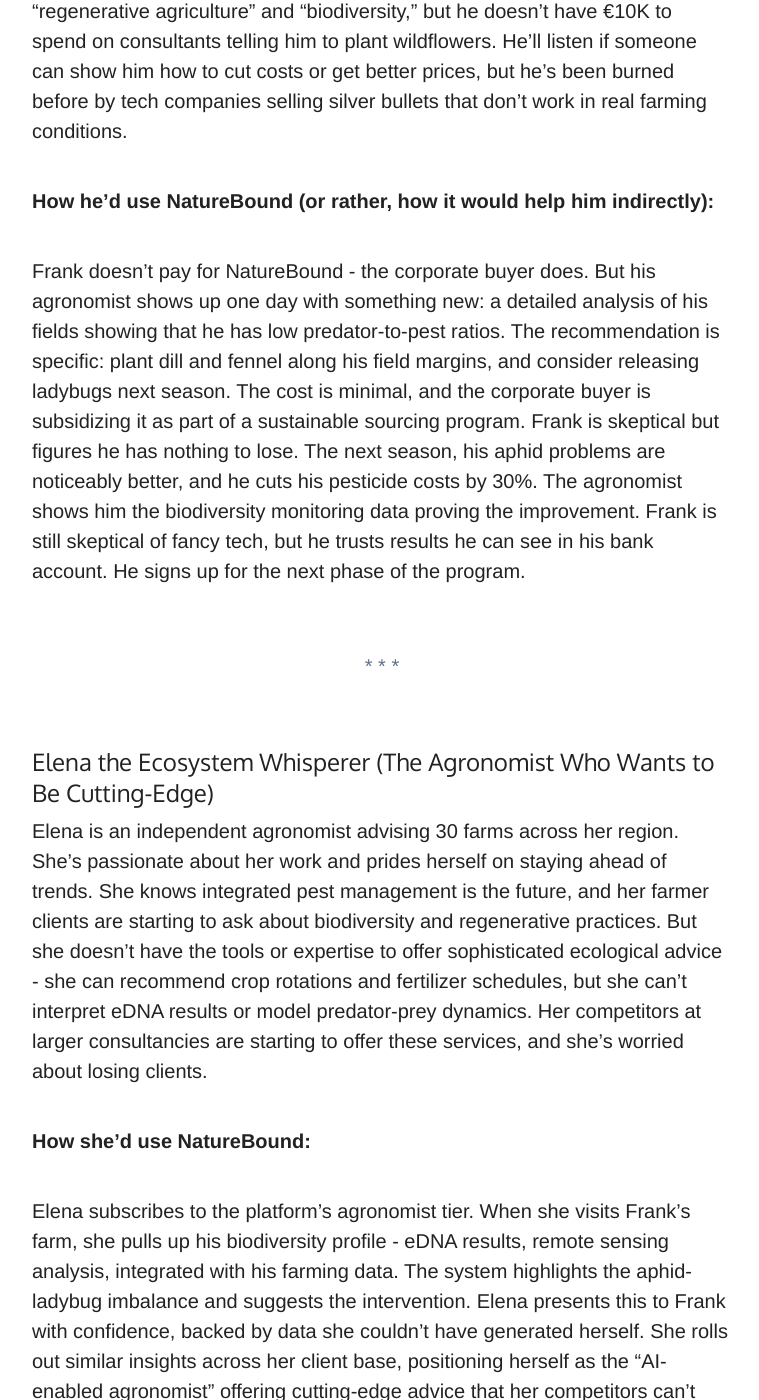
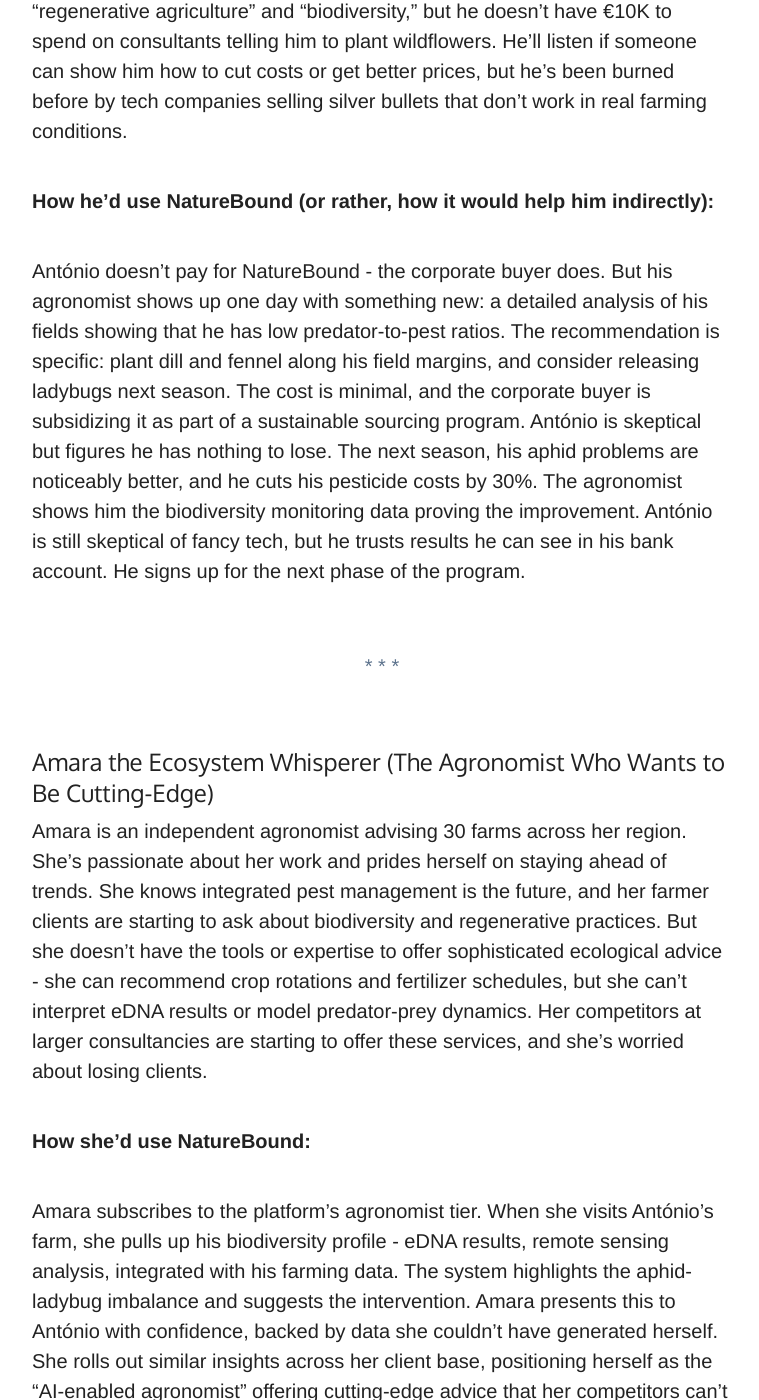
Before and after one commit to gmmorris/gmmorris.github.io, a Jekyll site: the page built from _posts/2026-01-10-naturebound-product-thesis.md, in a window 1280 px wide and 1400 px high, scrolled down 8897 px. Shown: the whole window, without its empty margins (258-1017 px from the left). Built offline with Jekyll 4.4.1, drawn with Linux system fonts in a browser that asks for light colours; nearby versions of some CDN libraries; some web fonts are replaced; some of the changed text lies outside the part shown.

Commit message:
Make persona names more culturally diverse
- Kept Sarah (Western) - Corporate Sustainability Officer
- Marcus → Rajesh (Indian) - Corporate Food Buyer
- Frank → António (Portuguese/Mediterranean) - Farmer in Southern Europe
- Elena → Amara (African) - Agronomist

Updated all references throughout the post including the superhero section.

```diff
--- a/_posts/2026-01-10-naturebound-product-thesis.md
+++ b/_posts/2026-01-10-naturebound-product-thesis.md
@@ -101,33 +101,33 @@ It's Q4, and Sarah needs to submit her company's first TNFD report in three mont
 
 ---
 
-### Marcus the Risk-Mitigator (Corporate Food Buyer)
+### Rajesh the Risk-Mitigator (Corporate Food Buyer)
 
-Marcus sources raw materials from hundreds of farms across multiple continents. He's seen supply chain disruptions from droughts, floods, and degraded soils that no longer produce viable yields. His bonus depends on keeping costs stable and ensuring reliable supply, but he's also under pressure to hit sustainability targets that his company announced to shareholders. He doesn't have time to become an ecologist - he just needs to know which sourcing regions are at risk and what he can do about it before it hits his quarterly numbers.
+Rajesh sources raw materials from hundreds of farms across multiple continents. He's seen supply chain disruptions from droughts, floods, and degraded soils that no longer produce viable yields. His bonus depends on keeping costs stable and ensuring reliable supply, but he's also under pressure to hit sustainability targets that his company announced to shareholders. He doesn't have time to become an ecologist - he just needs to know which sourcing regions are at risk and what he can do about it before it hits his quarterly numbers.
 
 **How he'd use NatureBound:**
 
-Marcus gets an alert from the platform: one of his tomato-sourcing regions in Southern Europe shows declining biodiversity metrics and increasing pesticide dependency. The system flags this as a medium-term supply risk - if current trends continue, yields will likely drop 15-20% within three years. It recommends a pilot program with 10 farms to implement integrated pest management practices, funded as part of the company's sustainable sourcing budget. The cost: €50K. The projected ROI: reduced supply risk, improved sustainability metrics for reporting, and potential premium pricing for regeneratively-grown tomatoes. Marcus greenlights it. Six months later, those 10 farms show measurable improvements. He expands the program to 50 more farms and uses the early results in his pitch to retain the brand's sustainable sourcing commitments.
+Rajesh gets an alert from the platform: one of his tomato-sourcing regions in Southern Europe shows declining biodiversity metrics and increasing pesticide dependency. The system flags this as a medium-term supply risk - if current trends continue, yields will likely drop 15-20% within three years. It recommends a pilot program with 10 farms to implement integrated pest management practices, funded as part of the company's sustainable sourcing budget. The cost: €50K. The projected ROI: reduced supply risk, improved sustainability metrics for reporting, and potential premium pricing for regeneratively-grown tomatoes. Rajesh greenlights it. Six months later, those 10 farms show measurable improvements. He expands the program to 50 more farms and uses the early results in his pitch to retain the brand's sustainable sourcing commitments.
 
 ---
 
-### Frank the Farmer (Multi-Generational Farmer on Thin Margins)
+### António the Farmer (Multi-Generational Farmer on Thin Margins)
 
-Frank inherited his 200-hectare farm from his father, who inherited it from his father. He cares deeply about the land - it's his legacy - but he's also pragmatic. Pesticide costs have tripled in the past decade. Fertilizer prices are volatile. Drought years are becoming more frequent. He's heard about "regenerative agriculture" and "biodiversity," but he doesn't have €10K to spend on consultants telling him to plant wildflowers. He'll listen if someone can show him how to cut costs or get better prices, but he's been burned before by tech companies selling silver bullets that don't work in real farming conditions.
+António inherited his 200-hectare farm from his father, who inherited it from his father. He cares deeply about the land - it's his legacy - but he's also pragmatic. Pesticide costs have tripled in the past decade. Fertilizer prices are volatile. Drought years are becoming more frequent. He's heard about "regenerative agriculture" and "biodiversity," but he doesn't have €10K to spend on consultants telling him to plant wildflowers. He'll listen if someone can show him how to cut costs or get better prices, but he's been burned before by tech companies selling silver bullets that don't work in real farming conditions.
 
 **How he'd use NatureBound (or rather, how it would help him indirectly):**
 
-Frank doesn't pay for NatureBound - the corporate buyer does. But his agronomist shows up one day with something new: a detailed analysis of his fields showing that he has low predator-to-pest ratios. The recommendation is specific: plant dill and fennel along his field margins, and consider releasing ladybugs next season. The cost is minimal, and the corporate buyer is subsidizing it as part of a sustainable sourcing program. Frank is skeptical but figures he has nothing to lose. The next season, his aphid problems are noticeably better, and he cuts his pesticide costs by 30%. The agronomist shows him the biodiversity monitoring data proving the improvement. Frank is still skeptical of fancy tech, but he trusts results he can see in his bank account. He signs up for the next phase of the program.
+António doesn't pay for NatureBound - the corporate buyer does. But his agronomist shows up one day with something new: a detailed analysis of his fields showing that he has low predator-to-pest ratios. The recommendation is specific: plant dill and fennel along his field margins, and consider releasing ladybugs next season. The cost is minimal, and the corporate buyer is subsidizing it as part of a sustainable sourcing program. António is skeptical but figures he has nothing to lose. The next season, his aphid problems are noticeably better, and he cuts his pesticide costs by 30%. The agronomist shows him the biodiversity monitoring data proving the improvement. António is still skeptical of fancy tech, but he trusts results he can see in his bank account. He signs up for the next phase of the program.
 
 ---
 
-### Elena the Ecosystem Whisperer (The Agronomist Who Wants to Be Cutting-Edge)
+### Amara the Ecosystem Whisperer (The Agronomist Who Wants to Be Cutting-Edge)
 
-Elena is an independent agronomist advising 30 farms across her region. She's passionate about her work and prides herself on staying ahead of trends. She knows integrated pest management is the future, and her farmer clients are starting to ask about biodiversity and regenerative practices. But she doesn't have the tools or expertise to offer sophisticated ecological advice - she can recommend crop rotations and fertilizer schedules, but she can't interpret eDNA results or model predator-prey dynamics. Her competitors at larger consultancies are starting to offer these services, and she's worried about losing clients.
+Amara is an independent agronomist advising 30 farms across her region. She's passionate about her work and prides herself on staying ahead of trends. She knows integrated pest management is the future, and her farmer clients are starting to ask about biodiversity and regenerative practices. But she doesn't have the tools or expertise to offer sophisticated ecological advice - she can recommend crop rotations and fertilizer schedules, but she can't interpret eDNA results or model predator-prey dynamics. Her competitors at larger consultancies are starting to offer these services, and she's worried about losing clients.
 
 **How she'd use NatureBound:**
 
-Elena subscribes to the platform's agronomist tier. When she visits Frank's farm, she pulls up his biodiversity profile - eDNA results, remote sensing analysis, integrated with his farming data. The system highlights the aphid-ladybug imbalance and suggests the intervention. Elena presents this to Frank with confidence, backed by data she couldn't have generated herself. She rolls out similar insights across her client base, positioning herself as the "AI-enabled agronomist" offering cutting-edge advice that her competitors can't match. Her client retention goes up. She starts winning new business from farmers who've heard she has access to tools that make her recommendations more precise and effective. She becomes known in her region as the agronomist who actually understands biodiversity, even though what she really understands is how to use the platform to surface insights she'd never have found on her own.
+Amara subscribes to the platform's agronomist tier. When she visits António's farm, she pulls up his biodiversity profile - eDNA results, remote sensing analysis, integrated with his farming data. The system highlights the aphid-ladybug imbalance and suggests the intervention. Amara presents this to António with confidence, backed by data she couldn't have generated herself. She rolls out similar insights across her client base, positioning herself as the "AI-enabled agronomist" offering cutting-edge advice that her competitors can't match. Her client retention goes up. She starts winning new business from farmers who've heard she has access to tools that make her recommendations more precise and effective. She becomes known in her region as the agronomist who actually understands biodiversity, even though what she really understands is how to use the platform to surface insights she'd never have found on her own.
 
 ---
 
@@ -178,13 +178,13 @@ But most ecological relationships are far more complex and context-dependent. Th
 
 This was the part that excited me most: we weren't just building a data platform, we were building a capability multiplier that would turn our users into heroes in their domains.
 
-Imagine Elena walking into a farmer's field and, within minutes, identifying ecosystem imbalances that would take a team of PhDs weeks to diagnose. She'd become the agronomist that farmers call first, the one who "just gets it" in ways her competitors can't match. Her reputation would spread - not because she suddenly became an expert in every discipline, but because the platform made her _look_ like one.
+Imagine Amara walking into a farmer's field and, within minutes, identifying ecosystem imbalances that would take a team of PhDs weeks to diagnose. She'd become the agronomist that farmers call first, the one who "just gets it" in ways her competitors can't match. Her reputation would spread - not because she suddenly became an expert in every discipline, but because the platform made her _look_ like one.
 
 Or Sarah presenting to her board with a story that actually lands: "Last year, we invested €500K in biodiversity monitoring across our tomato supply chain. We identified three high-risk regions. We intervened with targeted programs. This year, those regions show 25% improvement in ecosystem health metrics, pesticide use is down 18%, and we've reduced our supply chain risk by a quantifiable margin. Here's the data, here's the trajectory, here are the farmers who can testify to the results." The CFO leans back, impressed. Sarah just became the sustainability officer who delivers business outcomes, not just compliance paperwork.
 
-Marcus stops being the buyer who reacts to supply chain crises and becomes the strategist who prevents them. He spots the warning signs two years before his competitors do. He invests early in farmer support programs that look like altruism but are actually brilliant risk mitigation. His CEO presents him as an example of "how we think long-term about supply chain resilience" in the next earnings call.
+Rajesh stops being the buyer who reacts to supply chain crises and becomes the strategist who prevents them. He spots the warning signs two years before his competitors do. He invests early in farmer support programs that look like altruism but are actually brilliant risk mitigation. His CEO presents him as an example of "how we think long-term about supply chain resilience" in the next earnings call.
 
-Even Frank - skeptical, pragmatic Frank - becomes the farmer who "does biodiversity right." He starts getting inquiries from premium brands willing to pay 15% more for tomatoes grown with demonstrable regenerative practices. He's invited to speak at agricultural conferences. His kids, who weren't sure they wanted to take over the farm, start seeing it as a forward-thinking operation worth inheriting.
+Even António - skeptical, pragmatic António - becomes the farmer who "does biodiversity right." He starts getting inquiries from premium brands willing to pay 15% more for tomatoes grown with demonstrable regenerative practices. He's invited to speak at agricultural conferences. His kids, who weren't sure they wanted to take over the farm, start seeing it as a forward-thinking operation worth inheriting.
 
 The platform wasn't just about data integration. It was about giving people superpowers in their daily work - making the agronomist brilliant, the CSO impactful, the buyer strategic, and the farmer prosperous. It was about creating a feedback loop where doing the right thing for nature also made you better at your job, more respected by your peers, and more successful in your career.
 
```
